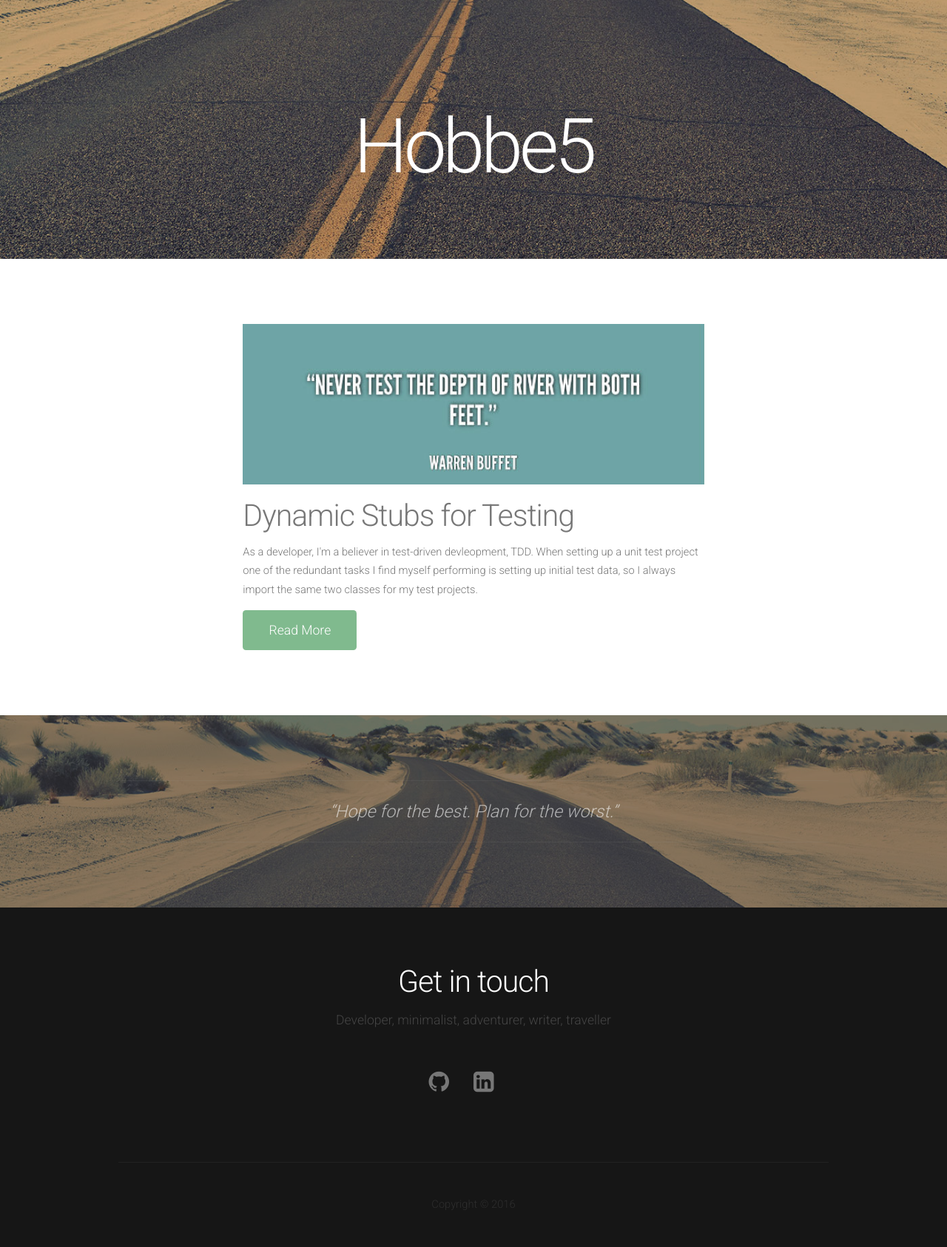
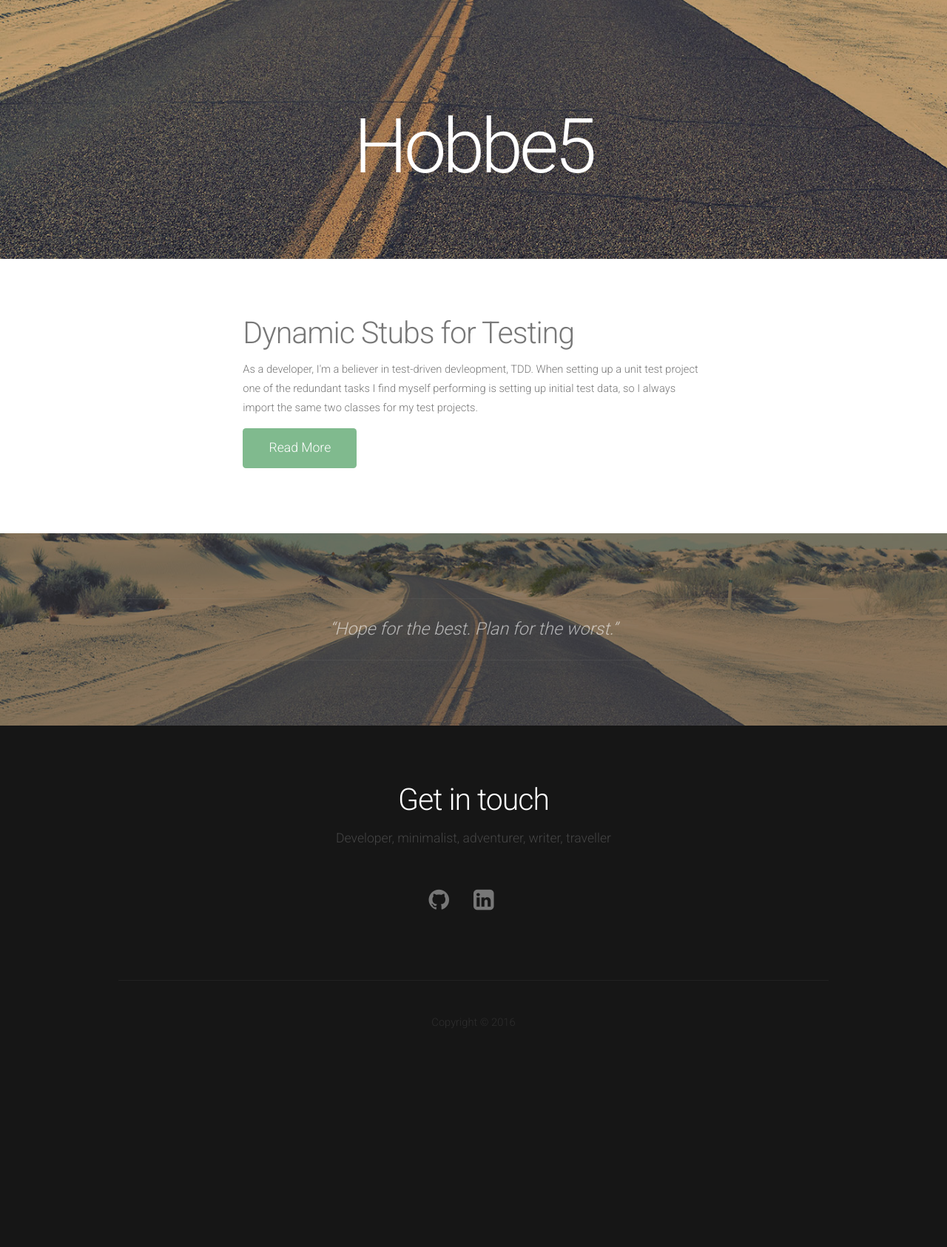
Before and after one commit to hobbe5/hobbe5.github.io, a Jekyll site: the page built from blog/index.html, in a window 1280 px wide. Shown: the whole page at 74% size. Built offline with Jekyll 4.4.1, drawn with Linux system fonts in a browser that asks for light colours; nearby versions of some CDN libraries; after the commit the page ends 1439 px from its top, so only the background shows below that.

```diff
--- a/_layouts/default.html
+++ b/_layouts/default.html
@@ -65,6 +65,5 @@
 <script src="/assets/js/skel.min.js"></script>
 <script src="/assets/js/skel-panels.min.js"></script>
 <script src="/assets/js/init.js"></script>
-<script src="https://cdn.rawgit.com/google/code-prettify/master/loader/run_prettify.js"></script>
 </body>
 </html>
--- a/blog/index.html
+++ b/blog/index.html
@@ -9,7 +9,6 @@ layout: default
 			{% for post in site.posts offset: 0 limit: 4 %}
 			<div class="row">
 				<section class="8u -2u">
-					<a href="{{ site.prefix }}{{ post.url }}" class="image full"><img src="/assets/{{ post.featured }}" alt=""></a>
 					<header>
 						<h2>{{ post.title }}</h2>
 					</header>
```
